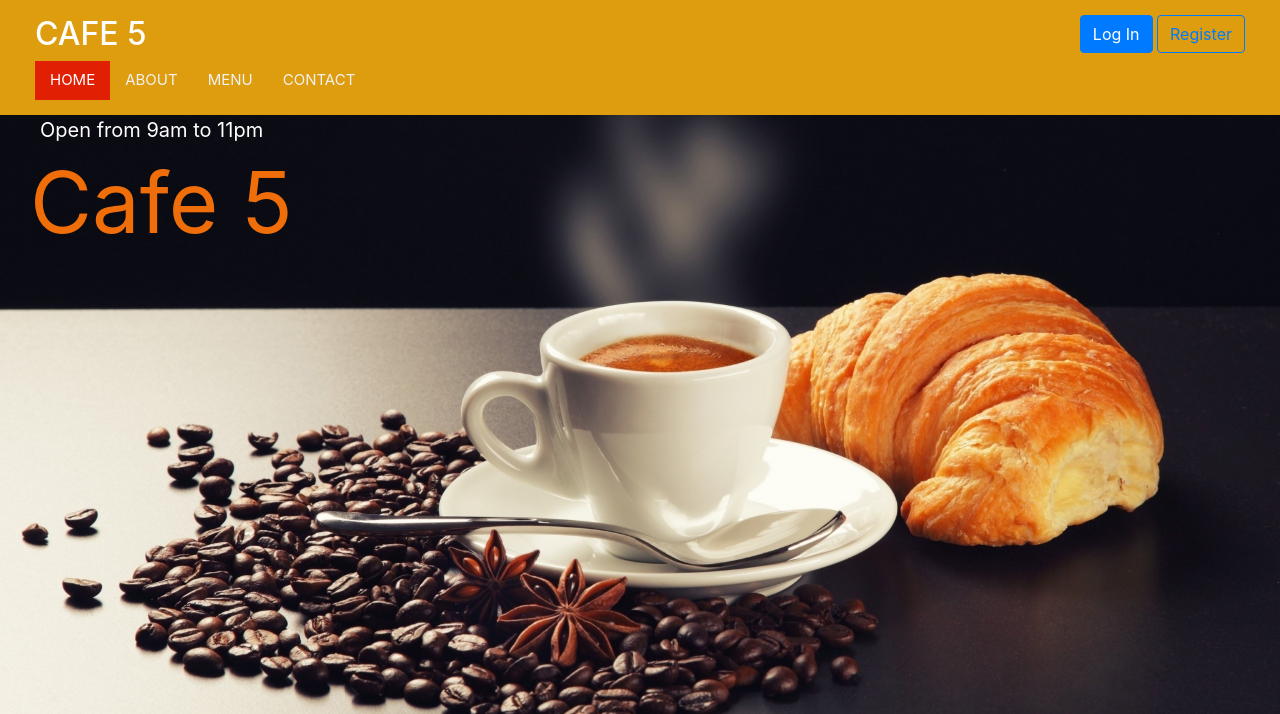
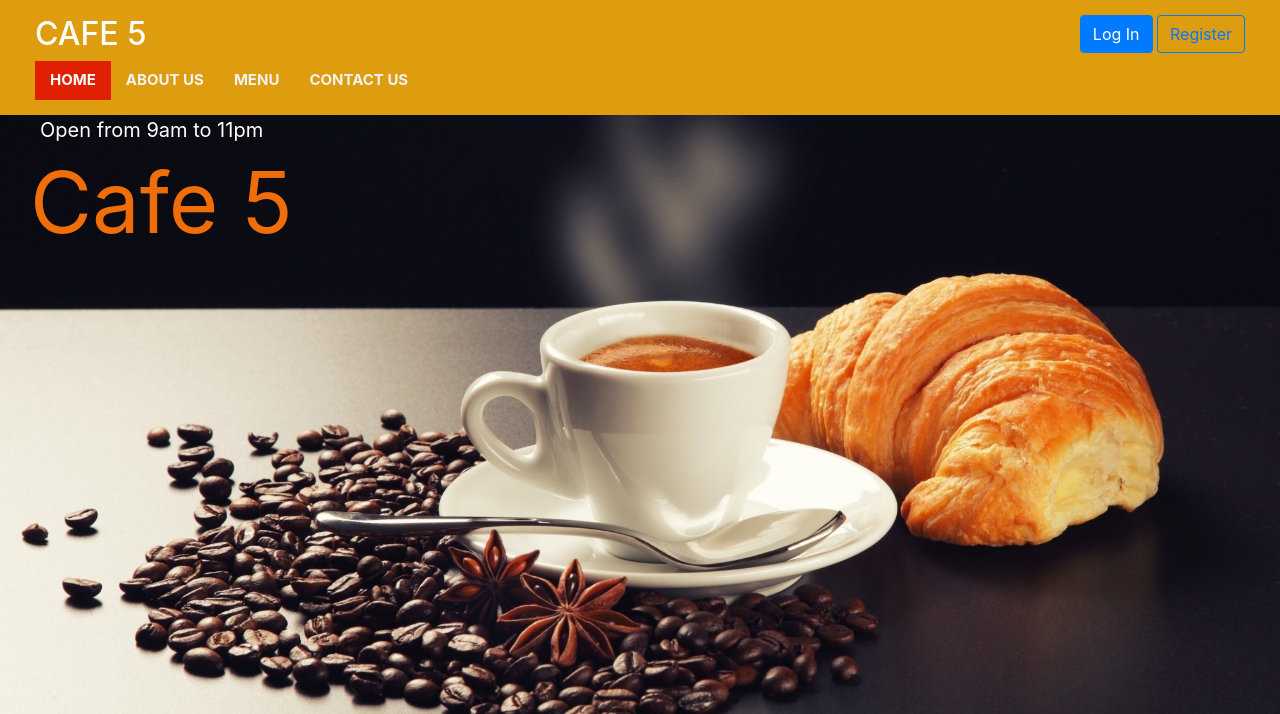
Before and after one commit to sepehr-ahmadi/django_test_project, a Flask app: page / in a window 1280 px wide. Shown: the top 714 px of the page. Run offline with Flask 2, Linux system fonts and the light colour scheme; some libraries are stand-ins or nearby versions.

Commit message:
sticky header done!!!

```diff
--- a/static/cafe_base.css
+++ b/static/cafe_base.css
@@ -15,6 +15,10 @@ h2 {
 
 
 header {
+    position: sticky;
+    top: 0;
+    z-index: 1;
+    width: 100%;
     display: flex;
     justify-content: space-between;
     padding: 15px 20px;
--- a/templates/cafe_base.html
+++ b/templates/cafe_base.html
@@ -37,10 +37,10 @@
             <div class="col">
                 <nav>
                     <div id="myTopnav" class="topnav">
-                        <a href="{{ url_for('home') }}" id="home" class="btn active">HOME</a>
-                        <a href="{{ url_for('about_us') }}" id="about" class="btn">ABOUT</a>
-                        <a href="{{ url_for('menu_list') }}" id="menu" class="btn">MENU</a>
-                        <a href="{{ url_for('contact') }}" id="contact" class="btn">CONTACT</a>
+                        <a href="{{ url_for('home') }}" id="home" class="btn active"><strong>HOME</strong></a>
+                        <a href="{{ url_for('about_us') }}" id="about" class="btn"><strong>ABOUT US</strong></a>
+                        <a href="{{ url_for('menu_list') }}" id="menu" class="btn"><strong>MENU</strong></a>
+                        <a href="{{ url_for('contact') }}" id="contact" class="btn"><strong>CONTACT US</strong></a>
                         <a href="javascript:void(0);" class="icon" onclick="myFunction()">
                             <i class="fa fa-bars"></i>
                         </a>
```
